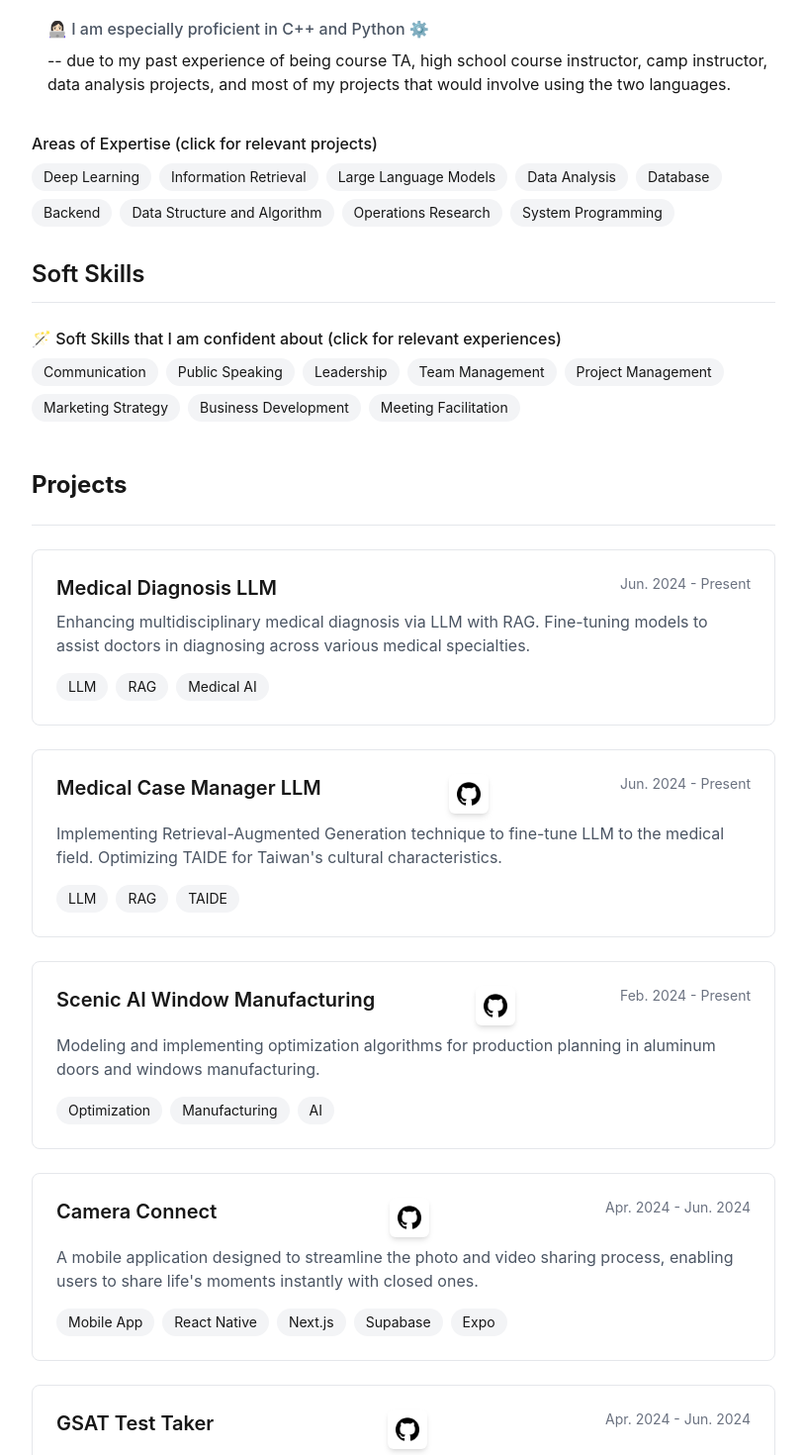
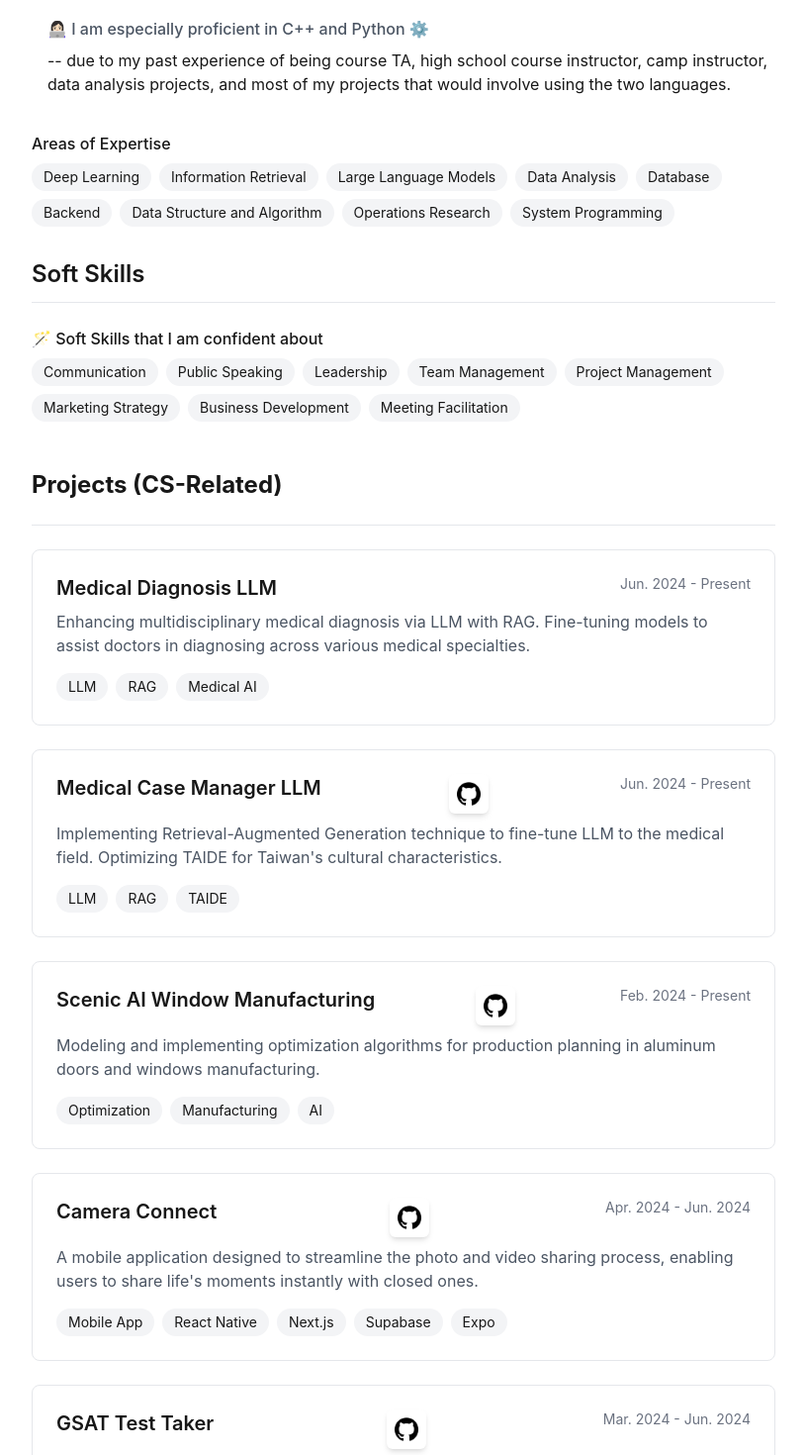
Before and after one commit to DebbieHuang35117/debbie-personal-website, a Next.js app: page / in a window 1280 px wide. Shown: the part 980-2450 px from the top of the page at 99% size, without its empty margins (48-863 px from the left). Built offline with nearby package versions, Linux system fonts and the light colour scheme.

Commit message:
proofread some miscellaneous things

```diff
--- a/app/components/ExperienceSection.tsx
+++ b/app/components/ExperienceSection.tsx
@@ -162,7 +162,7 @@ My <span className='font-bold'>involvement in two kinds of activites</span> high
             ))}
           </div>
         </div>
-      ))},
+      ))}
       {NTUIMServiceActivities.map((org, orgIndex) => (
         <div key={orgIndex} className="relative">
           {/* Organization Name */}
--- a/app/components/ProfileSection.tsx
+++ b/app/components/ProfileSection.tsx
@@ -105,7 +105,7 @@ export default function ProfileSection() {
           </div>
           <br />
           <div>
-            <h4 className="font-medium mb-2">Areas of Expertise (click for relevant projects) </h4>
+            <h4 className="font-medium mb-2">Areas of Expertise{/*(click for relevant projects)*/}</h4>
             <div className="flex flex-wrap gap-2">
             {[
                 { skill: 'Deep Learning', slug: 'deep-learning' },
@@ -137,7 +137,7 @@ export default function ProfileSection() {
         <div className="space-y-3">
 
         <div>
-            <h4 className="font-medium mb-2">🪄 Soft Skills that I am confident about (click for relevant experiences) </h4>
+            <h4 className="font-medium mb-2">🪄 Soft Skills that I am confident about{/*(click for relevant experiences)*/}</h4>
             <div className="flex flex-wrap gap-2">
   {[
     { skill: 'Communication', slug: 'communication-skills' },
--- a/app/components/ProjectsSection.tsx
+++ b/app/components/ProjectsSection.tsx
@@ -39,7 +39,7 @@ export default function ProjectsSection() {
     },
     {
       title: "GSAT Test Taker",
-      period: "Apr. 2024 - Jun. 2024",
+      period: "Mar. 2024 - Jun. 2024",
       description: "Using deep learning approach to answer GSAT questions with dataset from previous years. The model is trained to predict the correct answer with high accuracy.",
       slug: "gsat-test-taker",
       slug_not_done: true,
@@ -73,7 +73,7 @@ export default function ProjectsSection() {
 
   return (
     <div className="w-full max-w-3xl font-sans">
-      <h2 className="text-2xl font-bold mb-6">Projects</h2>
+      <h2 className="text-2xl font-bold mb-6">Projects (CS-Related)</h2>
       <div className="h-px bg-gray-200 mb-6" />
       <div className="grid grid-cols-1 gap-6">
         {projects.map((project) => (
```
